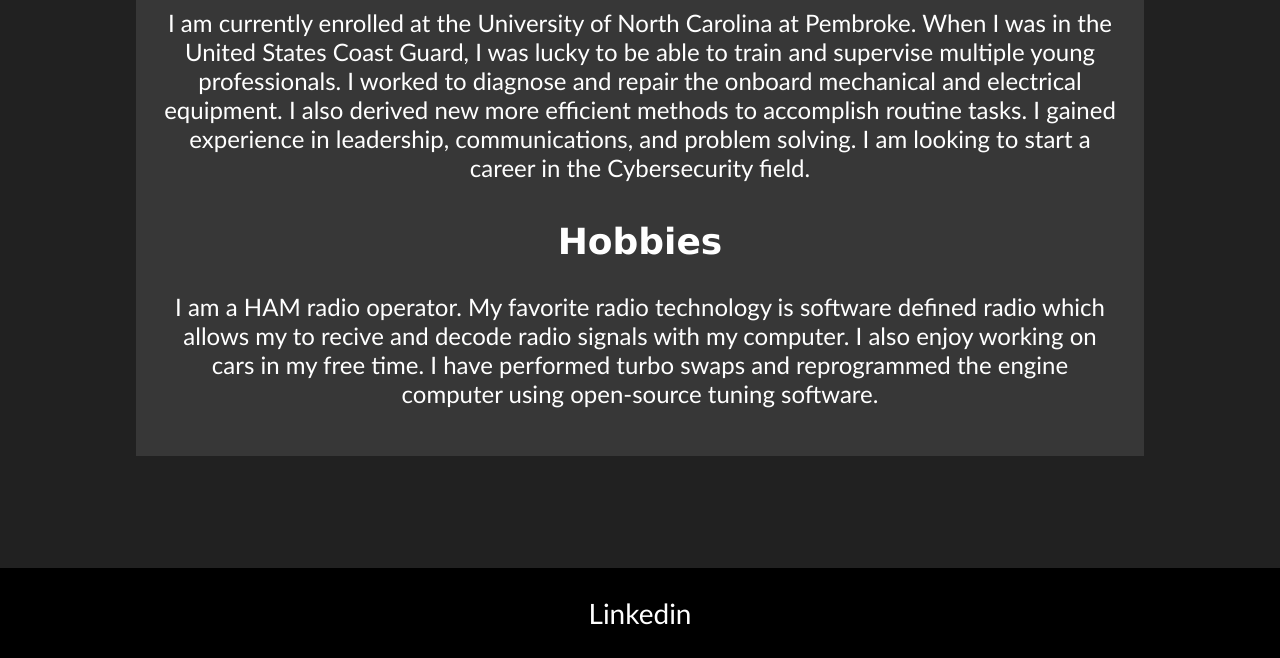
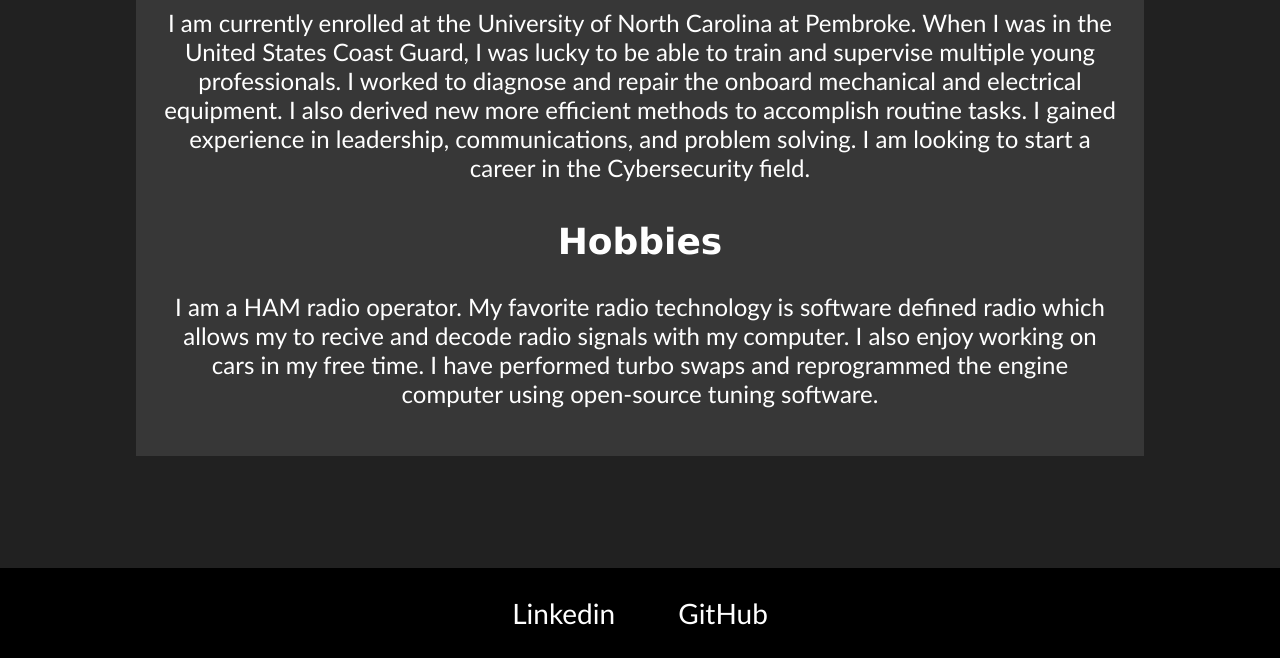
Before and after one commit to RyanFinnRepo/ryanfinnrepo.github.io, a plain HTML site: page about.html in a window 1280 px wide. Shown: the part 760-1418 px from the top of the page. Drawn offline with Linux system fonts and the light colour scheme.

Commit message:
added github link

```diff
--- a/about.html
+++ b/about.html
@@ -66,6 +66,7 @@
 
   <footer>
     <a href="https://www.linkedin.com/in/ryanfinnuncp" target="_blank" >Linkedin</a>
+    <a href="https://www.github.com/ryanfinnrepo.com" target="_blank">GitHub</a>
   </footer>
   <script>
     if(localStorage.getItem('theme') === 'themelight') {
```
Also changed, not shown: index.html (+1 -0 lines), projects.html (+1 -0 lines).
